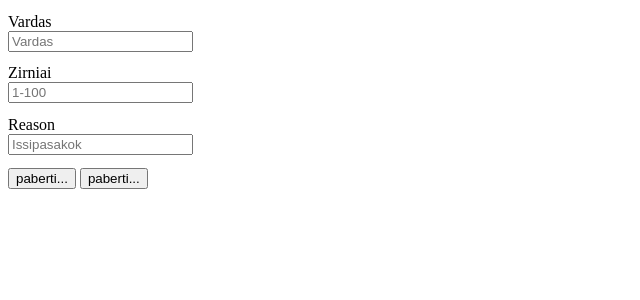
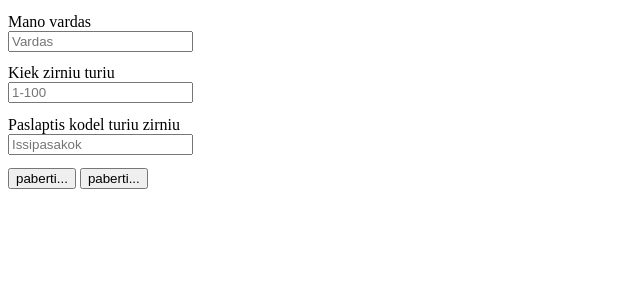
Before and after one commit to gintarasgarsva/Gray_83, a PHP site: page / in a window 1280 px wide. Shown: the top 300 px of the page, without its empty margins (0-640 px from the left). Run offline with PHP 8.4, Linux system fonts and the light colour scheme.

Commit message:
uzduotis #3 v2

```diff
--- a/index.php
+++ b/index.php
@@ -2,17 +2,17 @@
 
 $form = [
     'fields' => [
-        'mano_vardas' => [
+        'Mano vardas' => [
             'label' => 'Vardas',
             'type' => 'text',
             'placeholder' => 'Vardas',
         ],
-        'kiek_zirniu_turiu' => [
+        'Kiek zirniu turiu' => [
             'label' => 'Zirniai',
             'type' => 'text',
             'placeholder' => '1-100',
         ],
-        'paslaptis_kodel_turiu_zirniu' => [
+        'Paslaptis kodel turiu zirniu' => [
             'label' => 'Reason',
             'type' => 'password',
             'placeholder' => 'Issipasakok',
@@ -38,7 +38,7 @@ $form = [
             .inputs{
                 display:block;
                 margin-top:1%;
-                width: 100px;
+                width: 200px;
             }
             button{
                 margin-top:1%;
@@ -49,7 +49,7 @@ $form = [
         <form method="POST">
             <?php foreach ($form['fields'] as $field_id => $field): ?>
                 <label class="inputs">
-                    <span><?php print $field['label']; ?></span>
+                    <span><?php print $field_id; ?></span>
                     <input type="<?php print $field['type']; ?>" name="<?php print $field['label']; ?>" placeholder="<?php print $field['placeholder']; ?>" >
                 </label>
             <?php endforeach; ?>
```
